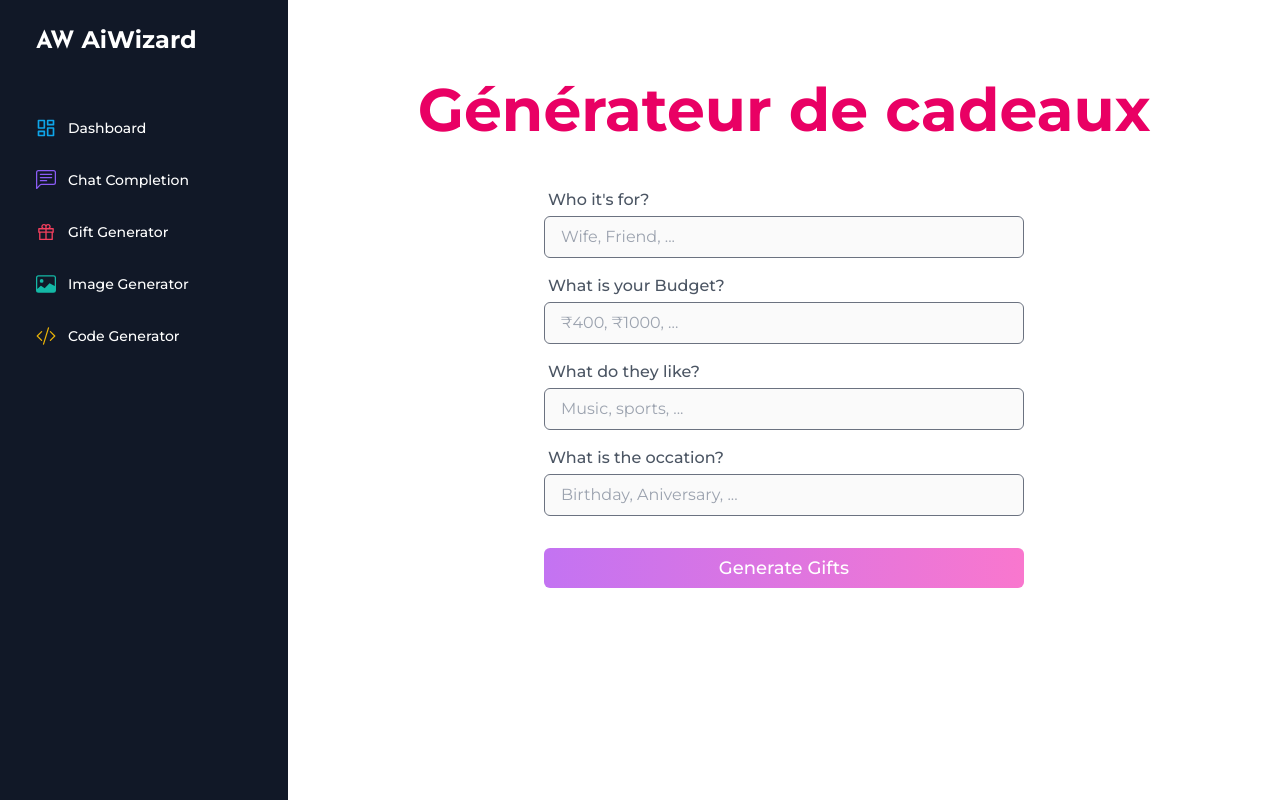
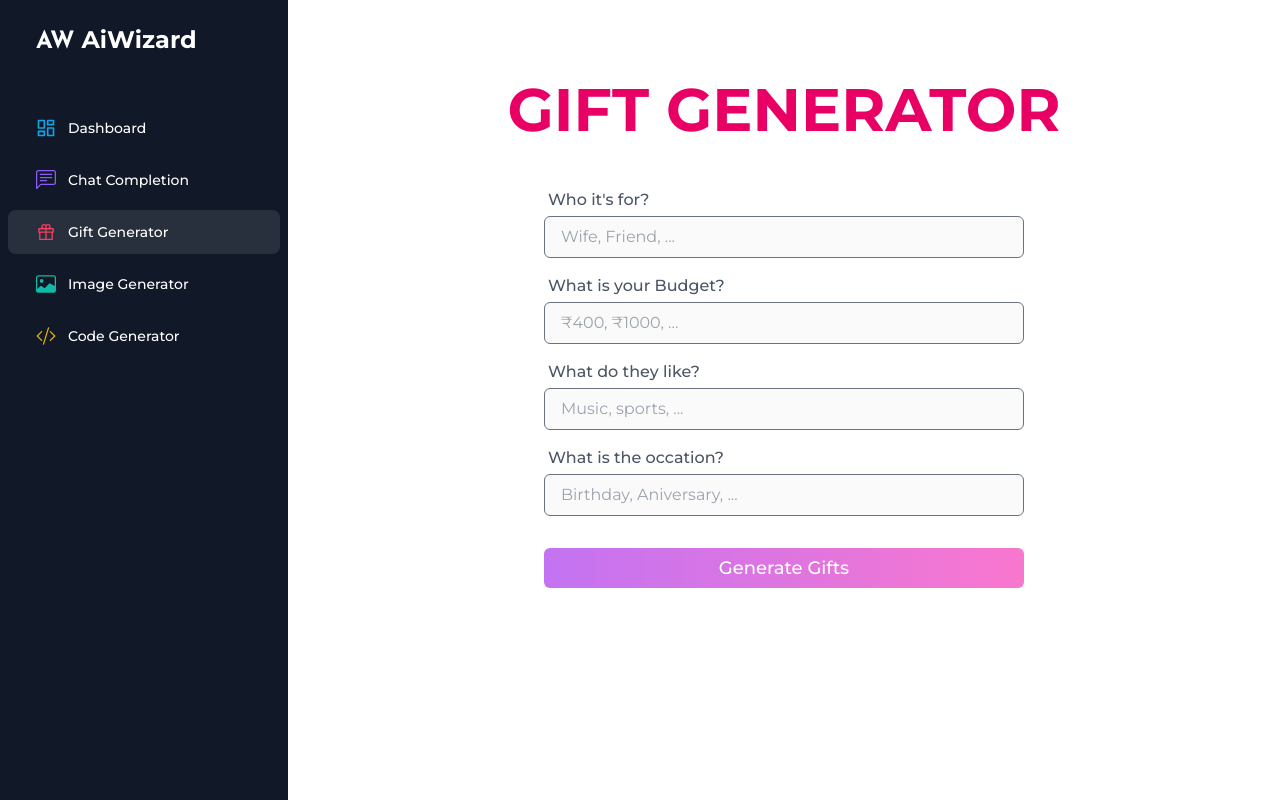
Before and after one commit to Vikram-2004/AiWizard, a Next.js app: page /gift-generator in a window 1280 px wide. Built offline with nearby package versions, Linux system fonts and the light colour scheme.

Commit message:
minor changes to the ui i footer and navbar section

```diff
--- a/src/app/(site)/gift-generator/page.tsx
+++ b/src/app/(site)/gift-generator/page.tsx
@@ -48,7 +48,6 @@ const Page: FC<pageProps> = ({}) => {
         ?.split("\n")
         .filter((data) => data != "" && data[0] >= "0" && data[0] <= "7")
         .map((data) => data.split(":")) as string[][];
-      console.log("data", data);
 
       setGifts(data);
       setInput({
@@ -73,7 +72,7 @@ const Page: FC<pageProps> = ({}) => {
   return (
     <main className="w-full  ">
       <h1 className="sm:text-6xl text-4xl font-bold text-center pt-12  text-[#E90064]">
-        Générateur de cadeaux
+        GIFT GENERATOR
       </h1>
       <form onSubmit={handleSubmit}>
         <div className="pt-12 px-4 ">
--- a/src/components/Footer.tsx
+++ b/src/components/Footer.tsx
@@ -66,7 +66,8 @@ const Footer: FC<FooterProps> = ({}) => {
         </div>
       </div>
       <div className="px-4 pb-4 text-center">
-        &copy; 2023 Copyright: <span className="text-white"> Vikram</span>
+        Copyright &copy; 2023 <span className="text-white"> Vikram </span>
+        All rights reserved.
       </div>
     </footer>
   );
--- a/src/components/NavbarHero.tsx
+++ b/src/components/NavbarHero.tsx
@@ -10,7 +10,7 @@ const NavbarHero: FC<NavbarHeroProps> = ({}) => {
     <nav className="flex justify-center  h-16  fixed z-10 w-full bg-[#f3f4f6]">
       <div className="flex justify-between items-center sm:w-[70%] h-full w-full max-sm:mx-4 ">
         <div>
-          <h1 className="text-gray-500 sm:text-2xl text-xl  font-semibold transition  hover:border-b-2  hover:border-gray-300">
+          <h1 className="text-gray-500 cursor-pointer	 sm:text-2xl text-xl  font-semibold transition  hover:border-b-2  hover:border-gray-300">
             <span className=" mr-2">AW</span>AiWizard
           </h1>
         </div>
--- a/src/components/Sidebar.tsx
+++ b/src/components/Sidebar.tsx
@@ -67,7 +67,10 @@ const Sidebar: FC<sidebarProps> = ({}) => {
             <Link
               href={route.href}
               key={route.href}
-              className="flex text-sm group py-3 w-full justify-start font-medium cursor-pointer hover:text-white hover:bg-white/10 rounded-lg pl-7 transition"
+              className={cn(
+                "flex text-sm group py-3 w-full justify-start font-medium cursor-pointer hover:text-white hover:bg-white/10 rounded-lg pl-7 transition",
+                pathname == route.href ? "bg-white/10" : ""
+              )}
             >
               <div className="flex items-center">
                 {<route.icon className={cn("h-5 w-5 mr-3", route.color)} />}
```
